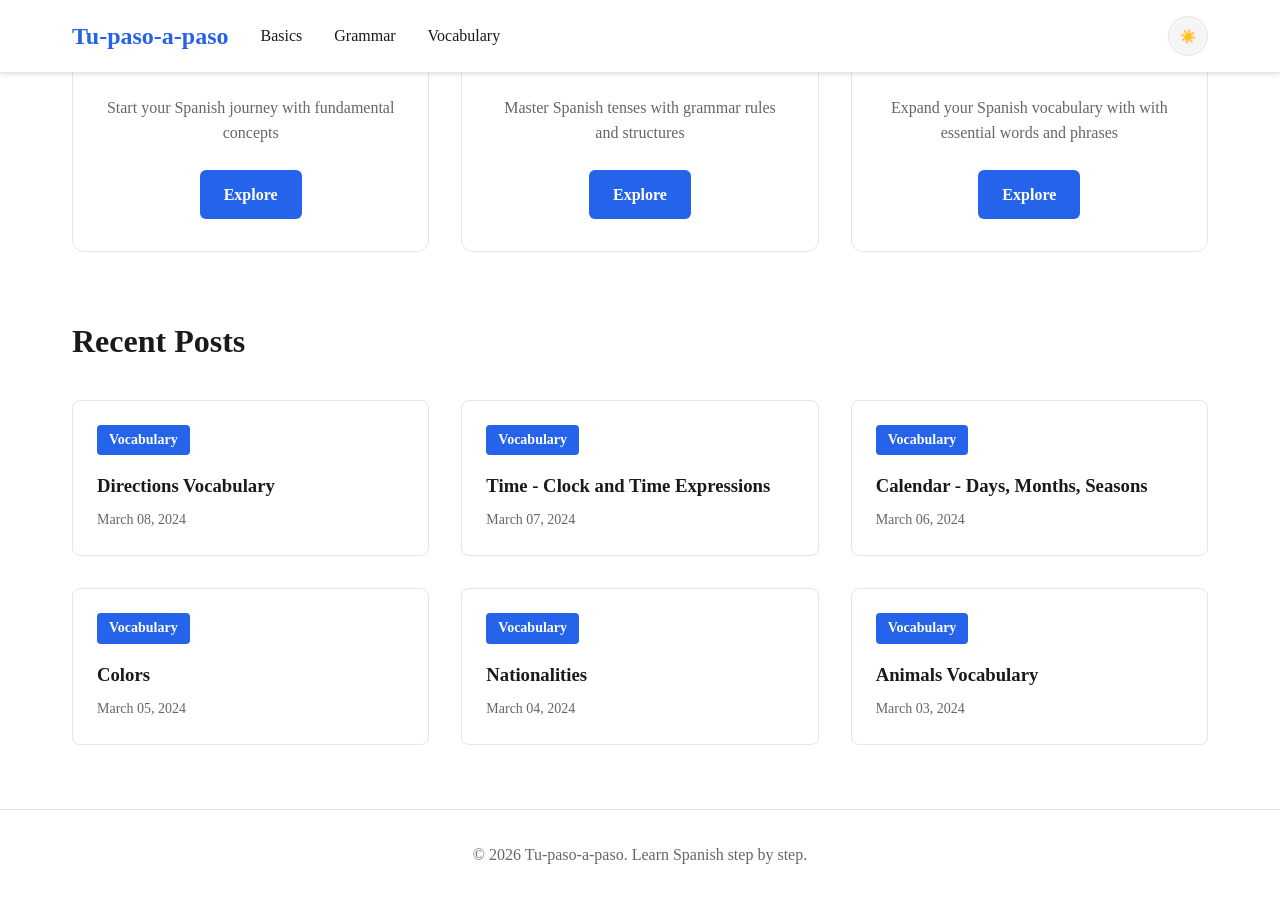
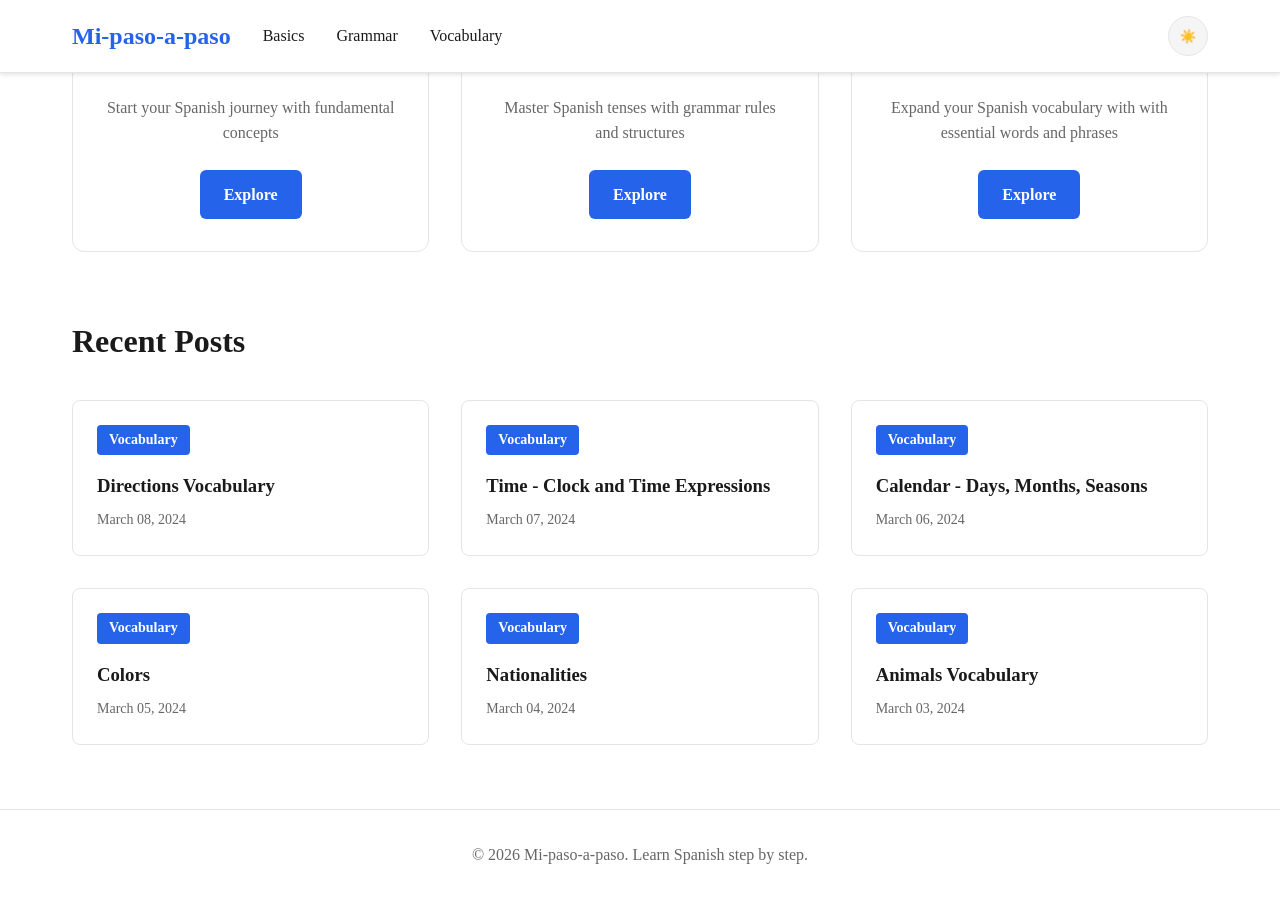
Before and after one commit to mi-paso-a-paso/mi-paso-a-paso.github.io, a Jekyll site: the page built from index.html, in a window 1280 px wide and 900 px high, scrolled down 405 px. Built offline with Jekyll 4.4.1, drawn with Linux system fonts in a browser that asks for light colours; nearby versions of some CDN libraries; some of the changed text lies outside the part shown.

```diff
--- a/_config.yml
+++ b/_config.yml
@@ -1,4 +1,4 @@
-title: Tu-paso-a-paso
+title: Mi-paso-a-paso
 description: Learn Spanish step by step
 lang: "bg"
 baseurl: ""
```
